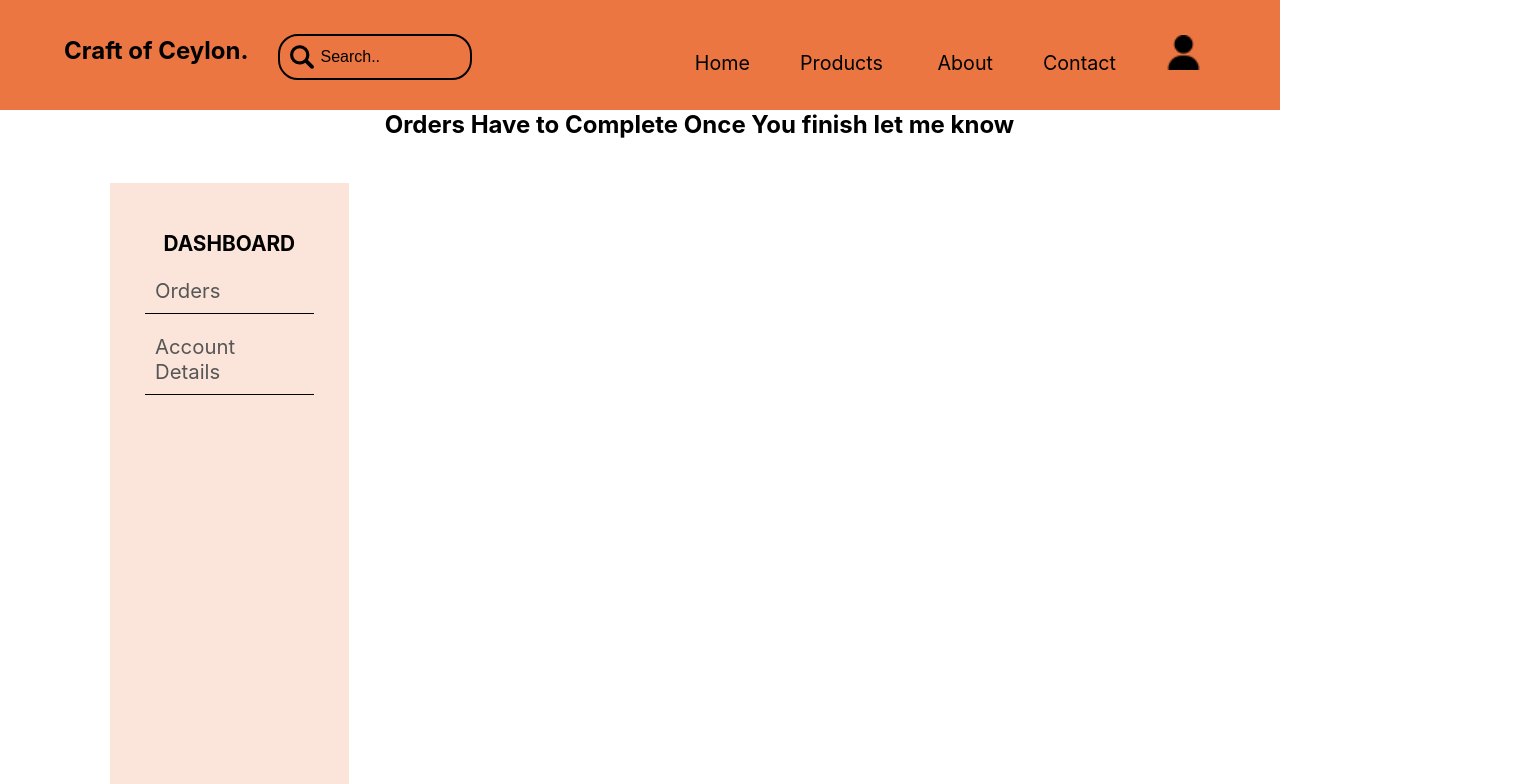
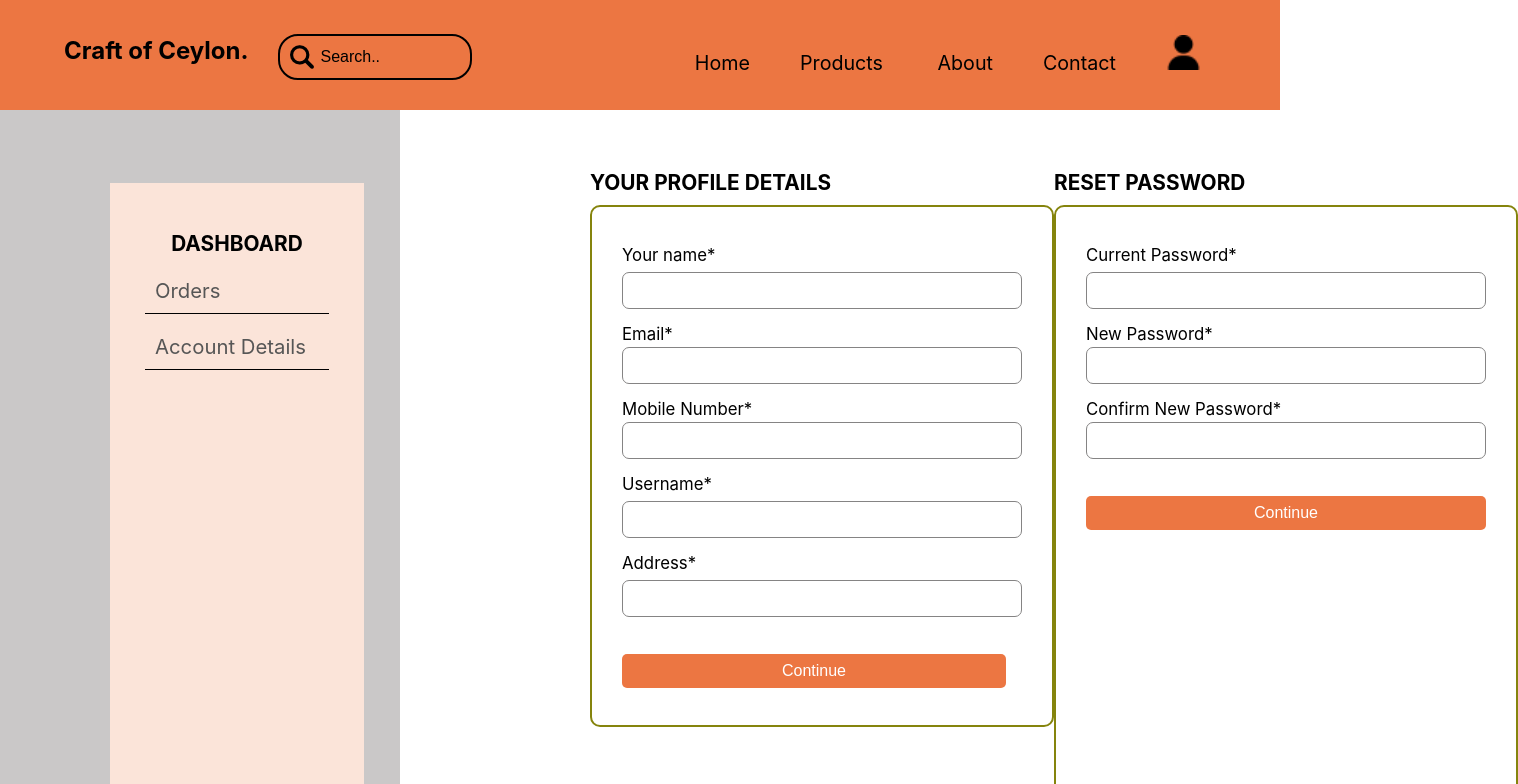
Before and after one commit to BilalHamza7/Crafts-Of-Ceylonzip, a React (Create React App) app: page /user/detail in a window 1280 px wide. Shown: the top 784 px of the page, 1518 px wide, since content can reach past the window. Built offline with nearby package versions, Linux system fonts and the light colour scheme; no server answers.

Commit message:
Removed user Order Option which was blank

```diff
--- a/src/pages/Home.js
+++ b/src/pages/Home.js
@@ -7,7 +7,6 @@ import Elephant from '../images/elephant.png';
 import Drum from '../images/drum.png';
 import Mask from '../images/mask.png';
 import '../styles/home.css'
-import ProductView from '../components/ProductView';
 
 
 export default function Home() {
--- a/src/pages/UserProfile.js
+++ b/src/pages/UserProfile.js
@@ -22,7 +22,7 @@ export default function UserProfile() {
                 <UserProfileSideBar onOptionClick={handleOptionClick}/>
             </div>
             <div style={{flex:"75%"}}>
-            {selectedOption === 'Account Details' ? (<AccountDetails />) : (<h2>Orders Have to Complete Once You finish let me know</h2>)}
+              <AccountDetails />
             </div>
 
         </div>
```
